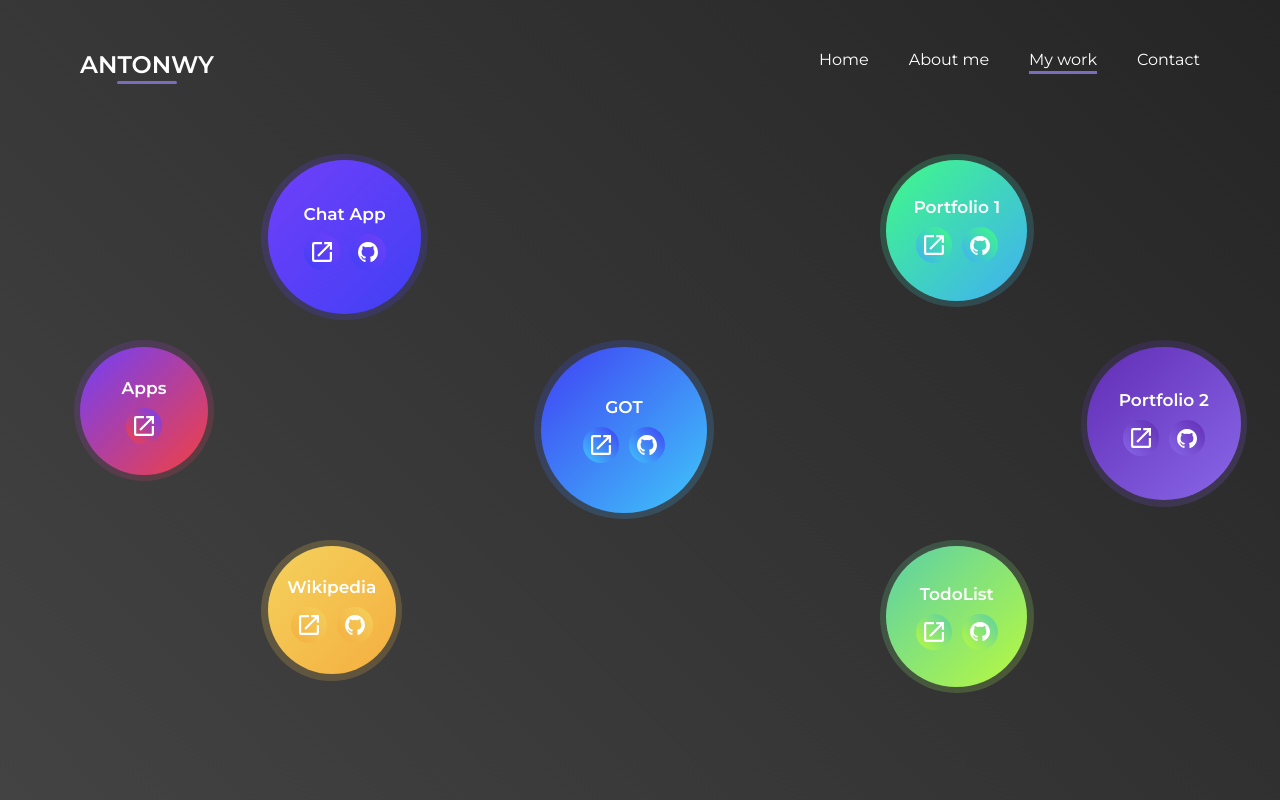
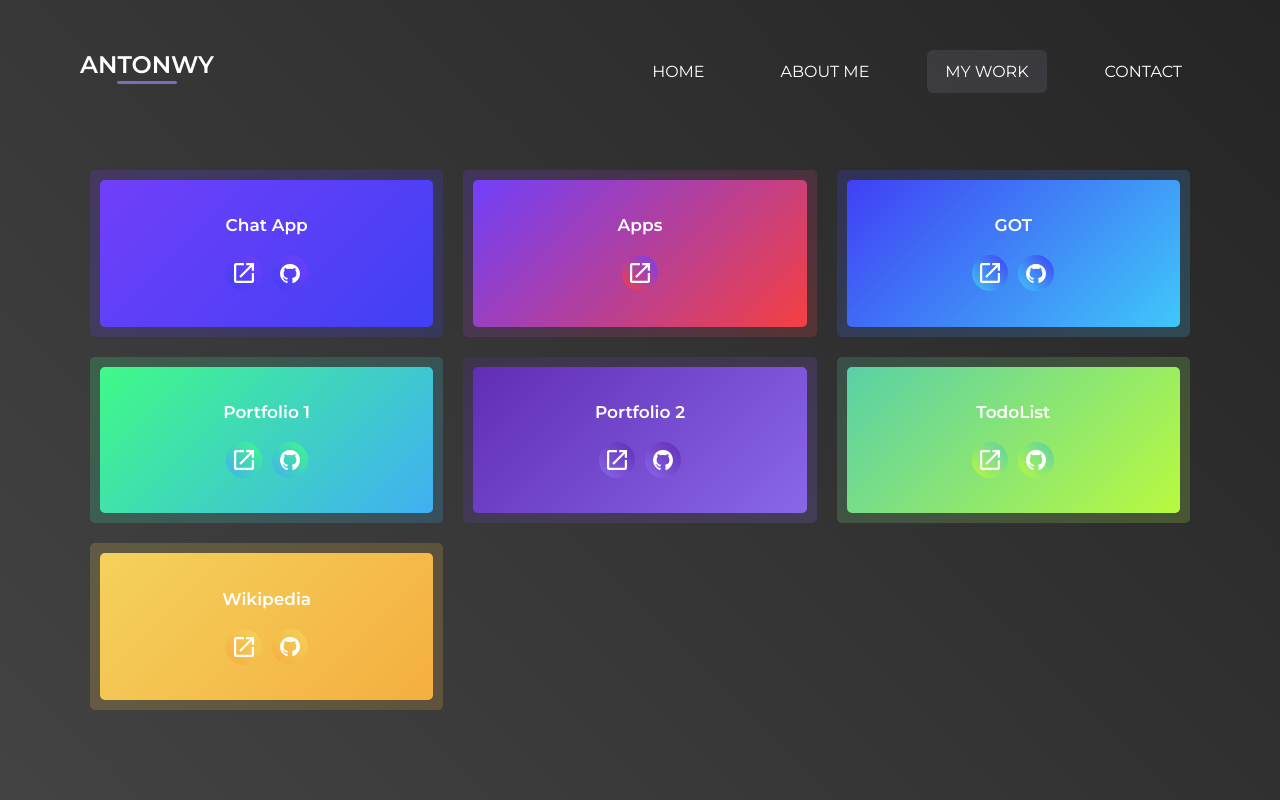
Before and after one commit to Antonwy/new-portfolio, a React (Create React App) app: page /myWork in a window 1280 px wide. Built offline with nearby package versions, Linux system fonts and the light colour scheme.

Commit message:
bugfixes

```diff
--- a/src/App.js
+++ b/src/App.js
@@ -41,6 +41,7 @@ const darkTheme = {
   textNormal: '#FFFFFF',
   textColored: '#D0C9FF',
   textDark: '#786EBC',
+  navBarHighlight: 'rgba(208, 201, 255, 0.1)',
   images: {
     home: {
       normal: HomeStyleDark,
@@ -70,6 +71,7 @@ const lightTheme = {
   textNormal: '#434343',
   textColored: '#5270D2',
   textDark: '#5667A2',
+  navBarHighlight: 'rgba(82, 112,210, 0.1)',
   images: {
     home: {
       normal: HomeStyleLight,
--- a/src/Components/Contact.js
+++ b/src/Components/Contact.js
@@ -8,7 +8,6 @@ import Insta from '../Assets/instaIcon.svg';
 import Facebook from '../Assets/facebookIcon.svg';
 import { SMALL } from '../ScreenSizes';
 import { motion } from 'framer-motion';
-import { slideInVariants } from '../MotionVariants';
 
 const Rect = styled(motion.div)`
   background-image: linear-gradient(
@@ -77,10 +76,11 @@ const openLink = (url) => () => {
   }
 };
 
-export const staggerContainerVariants = {
+const staggerContainerVariantsSmallScreen = {
   enter: {
-    rotate: -45,
-    scale: 1,
+    // rotate: -45,
+    skew: -10,
+    rotate: -10,
     opacity: 1,
     transition: {
       staggerChildren: 0.2,
@@ -90,7 +90,7 @@ export const staggerContainerVariants = {
   },
   init: {
     rotate: 0,
-    scale: 0.5,
+    skew: 0,
     opacity: 0,
   },
   exit: {
@@ -101,12 +101,57 @@ export const staggerContainerVariants = {
   },
 };
 
+const staggerContainerVariants = {
+  enter: {
+    rotate: -45,
+    opacity: 1,
+    transition: {
+      staggerChildren: 0.2,
+      duration: 1,
+      when: 'beforeChildren',
+    },
+  },
+  init: {
+    rotate: 0,
+    opacity: 0,
+  },
+  exit: {
+    transition: {
+      staggerChildren: 0.1,
+      duration: 2,
+    },
+  },
+};
+
+const slideInVariants = {
+  enter: {
+    opacity: 1,
+    scale: 1,
+    y: 0,
+    transition: { ease: 'easeOut', duration: 0.5 },
+  },
+  init: {
+    opacity: 0,
+    scale: 0.5,
+    y: 20,
+  },
+  exit: {
+    opacity: 0,
+  },
+};
+
 const Contact = (props) => {
   return (
     <Container image="">
       <Card>
         <Center>
-          <Rect variants={staggerContainerVariants}>
+          <Rect
+            variants={
+              window.innerWidth > SMALL
+                ? staggerContainerVariants
+                : staggerContainerVariantsSmallScreen
+            }
+          >
             <Content>
               <Header variants={slideInVariants}>Contact</Header>
               <ListItem
--- a/src/Components/GlobalStyles.js
+++ b/src/Components/GlobalStyles.js
@@ -20,6 +20,29 @@ const list = {
     opacity: 0,
   },
 };
+
+export const TextUnderline = styled.span`
+  position: relative;
+  z-index: 2;
+
+  &:before {
+    z-index: -1;
+    content: '';
+    position: absolute;
+    bottom: 0px;
+    left: -10px;
+    width: calc(100% + 20px);
+    height: 25px;
+    border-radius: 6px;
+    background-color: ${(props) => props.theme.navBarHighlight};
+  }
+
+  @media (max-width: ${SMALL}px) {
+    &:before {
+      display: none;
+    }
+  }
+`;
 
 export const StyledContainer = styled.div`
   width: 100%;
--- a/src/Components/MyWork.js
+++ b/src/Components/MyWork.js
@@ -18,18 +18,14 @@ import { staggerContainerVariants } from '../MotionVariants';
 // });
 
 const Grid = styled(motion.div)`
-  width: 100%;
+  width: calc(100% - 160px);
   height: 80%;
   display: grid;
-  grid-template-areas:
-    'lt lt0 lt1 mt mt0 mt1 rt rt0 rt1'
-    'lm lm0 lm1 mm mm0 mm1 rm rm0 rm1'
-    'lb lb0 lb1 mb mb0 mb1 rb rb0 rb1';
+  grid-template-columns: repeat(auto-fit, minmax(300px, 1fr));
   padding: 80px;
   z-index: 2;
-  margin: 0 auto;
 
-  @media (max-width: 1200px) {
+  /* @media (max-width: 1200px) {
     width: calc(100% - 160px);
     display: flex;
     flex-direction: row;
@@ -39,18 +35,15 @@ const Grid = styled(motion.div)`
     padding: 80px;
     margin-top: 20px;
     overflow-y: auto;
-  }
+  } */
 
   @media (max-width: ${SMALL}px) {
-    width: 100%;
+    display: flex;
+    flex-direction: column;
+    width: calc(100% - 20px);
     height: 100%;
-    display: flex;
-    flex-direction: row;
-    flex-wrap: wrap;
-    justify-content: center;
-    padding: 20px 0px;
-    margin-top: 20px;
-    overflow: auto;
+    padding: 20px 10px;
+    margin-top: 40px;
   }
 `;
 
--- a/src/Components/NavBar.js
+++ b/src/Components/NavBar.js
@@ -3,7 +3,10 @@ import styled, { ThemeProvider } from 'styled-components';
 import { Link } from 'react-router-dom';
 import { SMALL } from '../ScreenSizes';
 import { motion } from 'framer-motion';
-import { staggerContainerVariants } from '../MotionVariants';
+import {
+  staggerContainerVariants,
+  staggerContainerVariantsShort,
+} from '../MotionVariants';
 
 const Logo = styled(motion.h1)`
   font-size: 1.5em;
@@ -56,7 +59,7 @@ const Logo = styled(motion.h1)`
   }
 `;
 
-const List = styled.ul`
+const List = styled(motion.ul)`
   list-style: none;
   transition: opacity 500ms;
   visibility: visible;
@@ -91,25 +94,29 @@ const List = styled.ul`
   }
 `;
 
-const ListItem = styled.li`
+// &:before {
+//   content: '';
+//   position: absolute;
+//   bottom: -5px;
+//   left: 0;
+//   margin-top: 10px;
+//   width: ${(props) => (props.index ? '100%' : '0%')};
+//   height: 3px;
+//   background-color: ${(props) => props.theme.textDark};
+//   transition: width 500ms;
+// }
+
+const ListItem = styled(motion.li)`
   float: right;
   cursor: pointer;
   margin-left: 40px;
   text-decoration: none;
+  text-transform: uppercase;
   position: relative;
-  transition: transform 500ms;
-
-  &:before {
-    content: '';
-    position: absolute;
-    bottom: -5px;
-    left: 0;
-    margin-top: 10px;
-    width: ${(props) => (props.index ? '100%' : '0%')};
-    height: 3px;
-    background-color: ${(props) => props.theme.textDark};
-    transition: width 500ms;
-  }
+  background-color: ${(props) => props.index && props.theme.navBarHighlight};
+  padding: 12px 18px;
+  border-radius: 6px;
+  transition: background-color 500ms;
 
   @media (max-width: ${SMALL}px) {
     float: none;
@@ -123,13 +130,11 @@ const ListItem = styled.li`
 
   &:hover {
     transform: scale(0.95);
-    &:before {
-      width: 100%;
-    }
+    background-color: ${(props) => props.theme.navBarHighlight};
   }
 `;
 
-const StyleLink = styled(motion(Link))`
+const StyleLink = styled(Link)`
   text-decoration: none;
   color: inherit;
 `;
@@ -209,14 +214,13 @@ const topBottomVariants = {
   enter: {
     y: 0,
     opacity: 1,
-    transition: {
-      ease: 'easeOut',
-      duration: 1,
-    },
+    scale: 1,
+    transition: { ease: 'easeOut', duration: 0.5 },
   },
   init: {
     y: -20,
     opacity: 0,
+    scale: 0.5,
   },
 };
 
@@ -225,9 +229,13 @@ const NavBar = ({ index, theme }) => {
   const [hideMenu, setHideMenu] = useState(true);
 
   const toggleMenu = (index, visible) => () => {
-    if ((index == index && index) || window.innerWidth > SMALL) return;
+    console.log(
+      `Index: ${index}, width: ${window.innerWidth}, SMALL: ${SMALL}`
+    );
 
-    console.log(hideMenu);
+    if (window.innerWidth > SMALL) return;
+
+    console.log('HIDE: ' + hideMenu);
 
     setHideMenu(!hideMenu);
   };
@@ -240,39 +248,43 @@ const NavBar = ({ index, theme }) => {
       <List
         animate="enter"
         initial="init"
-        variants={staggerContainerVariants}
+        variants={staggerContainerVariantsShort}
         hidden={hideMenu && hideMenuCauseOfSize}
       >
         <CloseBtn
           onClick={toggleMenu()}
           hidden={hideMenu && hideMenuCauseOfSize}
         />
-        <StyleLink variants={topBottomVariants} to="/contact">
+        <StyleLink to="/contact">
           <ListItem
+            variants={topBottomVariants}
             index={index == '/contact' ? true : false}
             onClick={toggleMenu(3, false)}
           >
             Contact
           </ListItem>
         </StyleLink>
-        <StyleLink variants={topBottomVariants} to="/myWork">
+        <StyleLink to="/myWork">
           <ListItem
+            variants={topBottomVariants}
             index={index == '/myWork' ? true : false}
             onClick={toggleMenu(2, false)}
           >
             My work
           </ListItem>
         </StyleLink>
-        <StyleLink variants={topBottomVariants} to="/aboutMe">
+        <StyleLink to="/aboutMe">
           <ListItem
+            variants={topBottomVariants}
             index={index == '/aboutMe' ? true : false}
             onClick={toggleMenu(1, false)}
           >
             About me
           </ListItem>
         </StyleLink>
-        <StyleLink variants={topBottomVariants} to="/">
+        <StyleLink to="/">
           <ListItem
+            variants={topBottomVariants}
             index={index == '/' ? true : false}
             onClick={toggleMenu(0, false)}
           >
--- a/src/Components/WorkItem.js
+++ b/src/Components/WorkItem.js
@@ -8,62 +8,33 @@ import { SMALL } from '../ScreenSizes';
 import { motion } from 'framer-motion';
 
 const Bubble = styled(motion.div)`
-  width: ${(props) => `${props.size}vw`};
-  height: ${(props) => `${props.size}vw`};
-  border-radius: 50%;
   background-image: ${(props) =>
     `linear-gradient(-45deg, ${props.color.from} 0%, ${props.color.to} 100%)`};
-  position: relative;
-  grid-area: ${(props) => props.gridArea};
   display: flex;
   flex-direction: column;
+  align-items: center;
+  border-radius: 5px;
   justify-content: center;
-  align-items: center;
+  position: relative;
+  padding: 30px;
+  margin: 20px;
 
   &:before {
     content: '';
     position: absolute;
-    left: -0.5vw;
-    top: -0.5vw;
-    width: ${(props) => `${props.size + 1}vw`};
-    height: ${(props) => `${props.size + 1}vw`};
-    border-radius: 50%;
+    left: -10px;
+    top: -10px;
+    width: calc(100% + 20px);
+    height: calc(100% + 20px);
+    border-radius: 5px;
     background-image: ${(props) =>
       `linear-gradient(-45deg, ${props.color.from} 0%, ${props.color.to} 100%)`};
     z-index: -1;
     opacity: 0.2;
   }
 
-  @media (max-width: 1200px) {
-    width: 48%;
-    height: 70px;
-    border-radius: 5px;
-    background-color: red;
-    grid-area: none;
-    flex-direction: row;
-    justify-content: start;
-    flex-wrap: wrap;
-    margin: 10px 0;
-
-    &:before {
-      display: none;
-    }
-  }
-
   @media (max-width: ${SMALL}px) {
-    width: 100%;
-    height: 70px;
-    min-height: 50px;
-    border-radius: 5px;
-    background-color: red;
-    grid-area: none;
-    flex-direction: row;
-    justify-content: start;
-    margin: 10px 0;
-
-    &:before {
-      display: none;
-    }
+    margin: 15px 0;
   }
 `;
 
@@ -72,7 +43,6 @@ const Title = styled.h1`
   font-size: 17px;
 
   @media (max-width: 1200px) {
-    margin-left: 10px;
     font-size: 1em;
   }
 `;
@@ -99,14 +69,8 @@ const Button = styled.div`
 `;
 
 const Container = styled.div`
-  margin-top: 10px;
+  margin-top: 20px;
   display: flex;
-
-  @media (max-width: 1200px) {
-    margin-top: 0;
-    margin-left: auto;
-    margin-right: 10px;
-  }
 `;
 
 const openLink = (url) => () => {
@@ -123,22 +87,22 @@ const bubbleVariant = {
   enter: {
     scale: 1,
     opacity: 1,
-    transition: { duration: 0.5, ease: 'easeOut' },
+    transition: { duration: 0.3, ease: 'easeOut' },
     x: 0,
     y: 0,
   },
   init: {
-    scale: 3,
+    scale: 0.5,
     opacity: 0,
-    x: (Math.random() > 0.5 ? 1 : -1) * Math.random() * 500,
-    y: (Math.random() > 0.5 ? 1 : -1) * Math.random() * 500,
+    x: 0,
+    y: 100,
   },
   exit: {
     scale: 0,
     opacity: 0,
     transition: { duration: 0.5 },
-    x: (Math.random() > 0.5 ? 1 : -1) * Math.random() * 500,
-    y: (Math.random() > 0.5 ? 1 : -1) * Math.random() * 500,
+    x: 0,
+    y: 200,
   },
 };
 
--- a/src/MotionVariants.js
+++ b/src/MotionVariants.js
@@ -10,6 +10,22 @@ export const staggerContainerVariants = {
     transition: {
       staggerChildren: 0.1,
       duration: 2,
+    },
+  },
+};
+
+export const staggerContainerVariantsShort = {
+  enter: {
+    transition: {
+      staggerChildren: 0.2,
+      duration: 1,
+    },
+  },
+  init: {},
+  exit: {
+    transition: {
+      staggerChildren: 0.1,
+      duration: 1,
     },
   },
 };
```
Also changed, not shown: src/Components/AboutMe.js (+20 -11 lines), src/Components/Home.js (+11 -2 lines).
